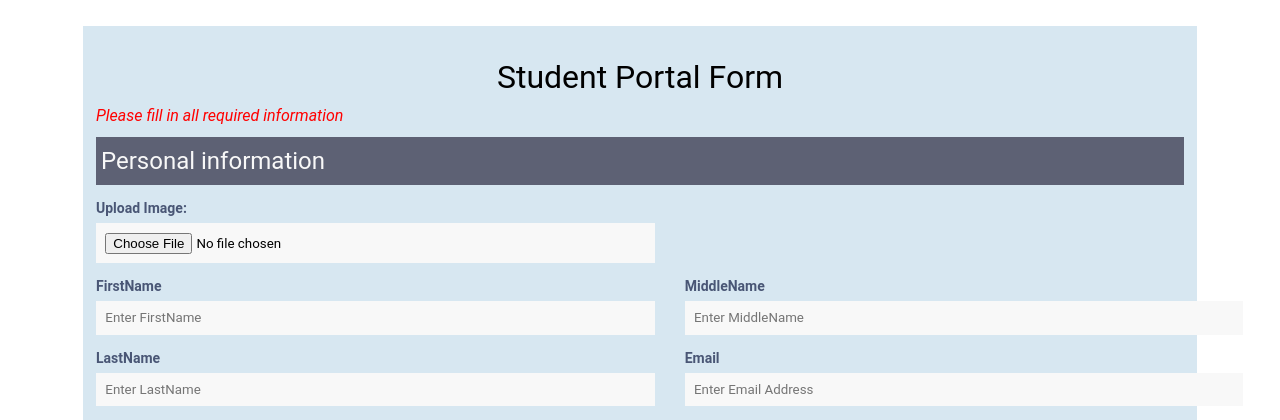
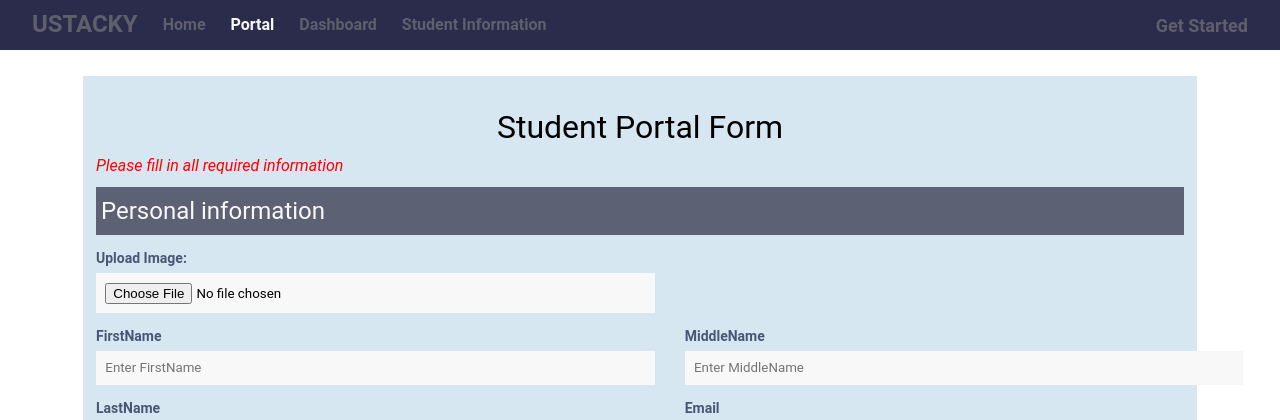
Before and after one commit to adewaleK/Ustacky-Student-Portal, a PHP site: page /register.php in a window 1280 px wide. Shown: the top 420 px of the page. Run offline with PHP 8.4, Linux system fonts and the light colour scheme.

Commit message:
IMPLEMENTS ACTIVE NAV LINK

```diff
--- a/register.php
+++ b/register.php
@@ -9,6 +9,20 @@
 </head>
 <body>
     <div class="container1">
+        <div class="nav-box">
+          <div class="nav">
+            <div class="brand">
+              <a href="index.php"><h2>USTACKY</h2></a>
+              <a href="index.php" class="<?= (basename($_SERVER['PHP_SELF']) == 'index.php')?'active':''; ?>">Home</a>
+              <a href="register.php" class="<?= (basename($_SERVER['PHP_SELF']) == 'register.php')?'active':''; ?>">Portal</a>
+              <a href="records.php" class="<?= (basename($_SERVER['PHP_SELF']) == 'records.php')?'active':''; ?>">Dashboard</a>
+              <a href="records.php" class="<?= (basename($_SERVER['PHP_SELF']) == 'records.php')?'active':''; ?>">Student Information</a>
+            </div>
+            <div class="elements">
+              <a href="index.php">Get Started</a>
+            </div>
+          </div>
+        </div>
         <div class="form-box">
             <h1>Student Portal Form</h1>
             <p class="instruction">Please fill in all required information</p>
--- a/styles.css
+++ b/styles.css
@@ -40,15 +40,22 @@
     align-items: center;
 }
 
-.brand a:last-child{
-    margin-left: 20px;
-    color: #f8f8f8;
-    font-size: 18px;
+.brand a{
+    margin-right: 25px;
 }
 
 a{
     text-decoration: none;
-    color: #717280;
+    color: #5e5f6b;
+    font-weight: bold;
+}
+
+a:hover{
+    color: #f8f8f8;
+}
+
+.active{
+    color: #f8f8f8;
 }
 
 .elements{
@@ -412,6 +419,7 @@ tr:nth-child(even) {
 
 .title h1{
     font-size: 22px;
+    color: #445764;
 }
 
 .other-details{
```
Also changed, not shown: index.php (+5 -2 lines), records.php (+10 -7 lines), userdetails.php (+5 -2 lines).
